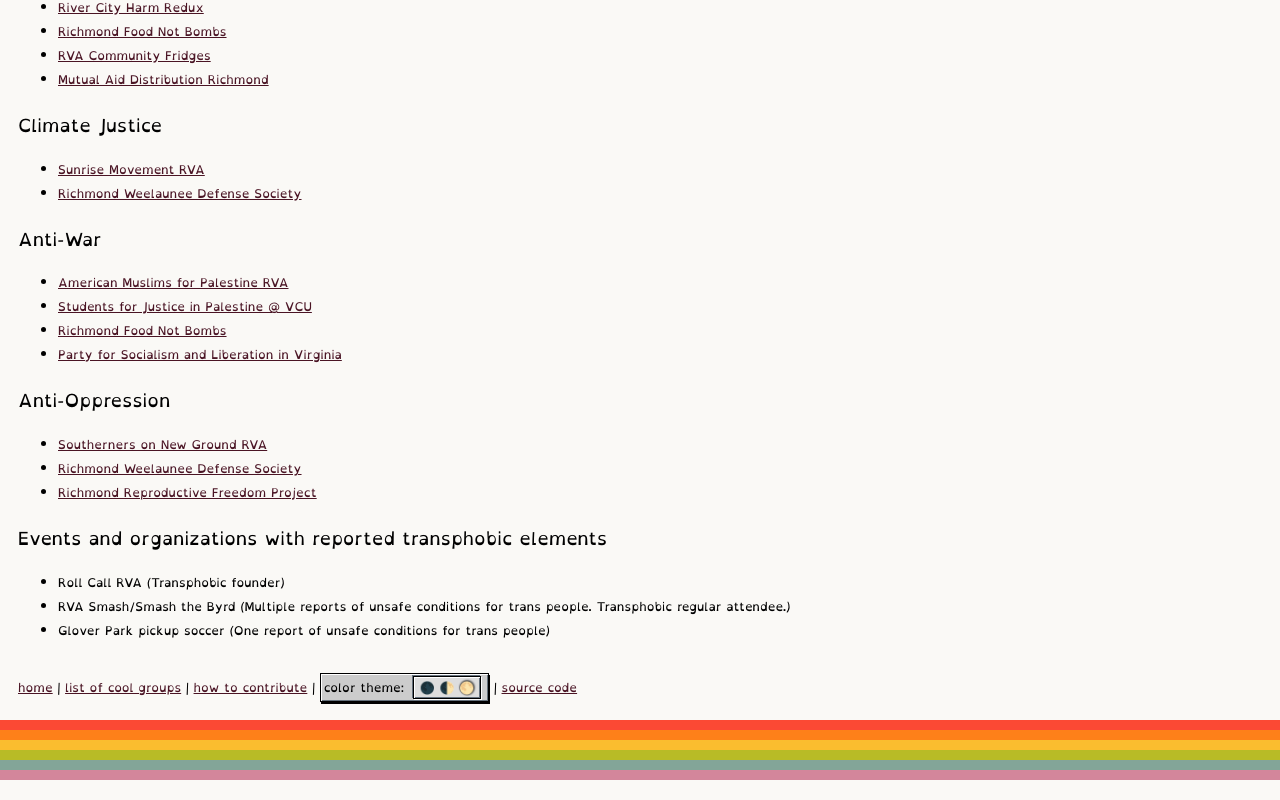
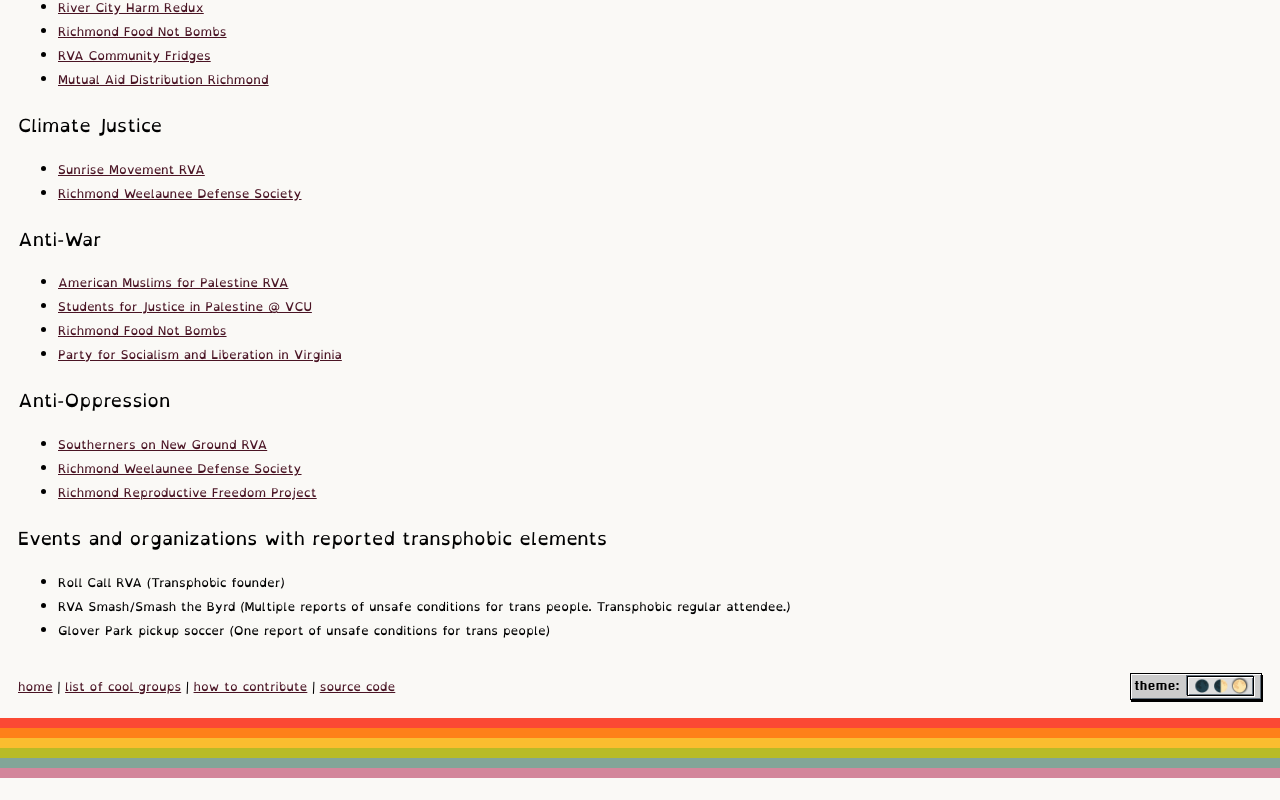
Before and after one commit to NatVIII/rva.rip, a Nuxt app: page /list in a window 1280 px wide. Shown: the part 639-1439 px from the top of the page. Built offline with nearby package versions, Linux system fonts and the light colour scheme.

Commit message:
Removed Logging
Aligned Theme Selection with Right Side

```diff
--- a/components/App.vue
+++ b/components/App.vue
@@ -235,7 +235,6 @@
   eventClick: function (event) {
     event.jsEvent.preventDefault(); // Prevent the default behavior of clicking a link
     clickedEvent.value = event;
-    console.log(JSON.stringify(clickedEvent.value));
     openEventModal();
   },
 
--- a/components/Footer.vue
+++ b/components/Footer.vue
@@ -19,17 +19,22 @@
 
 <template>
     <div>
-      <div class="desc" style="padding-top: 0;">
+      <div style="display: flex; justify-content: space-between; align-items: center; padding-top: 0;">
+        <div class="desc no-toppy">
           <a href="/">home</a> |
           <a href="/list">list of cool groups</a> |
           <a href="/contributing">how to contribute</a> |
-        <span class="window-box-effect"> color theme:
+          <a href="https://github.com/natviii/rva.rip/">source code</a>
+        </div>
+        <div class="desc no-toppy">
+          <span class="window-box-effect">theme:
             <span class="window-box-inner">
               <span @click="switchTheme('dark')" class="link-like" :class="{'selected-preference': theme === 'dark'}">🌑</span> <a> </a>
               <span @click="switchTheme('default')" class="link-like" :class="{'selected-preference': theme === 'default'}">🌓</span> <a> </a>
               <span @click="switchTheme('light')" class="link-like" :class="{'selected-preference': theme === 'light'}">🌕</span>
-        </span> </span>
-        | <a href="https://github.com/natviii/rva.rip/">source code</a>
+            </span>
+          </span>
+        </div>
       </div>
       <div style="background-color: var(--rip-red);" class="color-stripe"></div>
       <div style="background-color: var(--rip-orange);" class="color-stripe"></div>
--- a/public/css/style.css
+++ b/public/css/style.css
@@ -140,17 +140,24 @@
 }
 
 .window-box-effect {
+  font-family: 'ChicagoFLF', 'Times New Roman', 'Georgia', serif;
   border: 1px solid var(--border-outer);
   background: var(--background-alt);
   box-shadow: 1px 2px var(--border-outer), inset 1px 1px 0px 0px var(--border-inner), inset -1px -1px 0px 0px var(--button-hover);
-  padding: 0px 0.3em;
+  padding: 0.1em 0.3em 0.2em;
   display:inline-block;
   align-items: center;
-  padding: 0.25em;
+  padding: 0.35em 0.25em 0.45em 0.25em;
+  white-space: nowrap;
+}
+
+.no-toppy {
+  padding-top: 0 !important;
 }
 
 .window-box-inner {
-  padding:0em 0.5em;
+  white-space: nowrap;
+  padding: 0.1em 0.5em 0.2em;
   margin: 2px 4px 4px 4px;
   border: 1px solid var(--border-outer);
   background-color: var(--background-inner);
```
Lines whose indentation alone changed are shown as unchanged.
